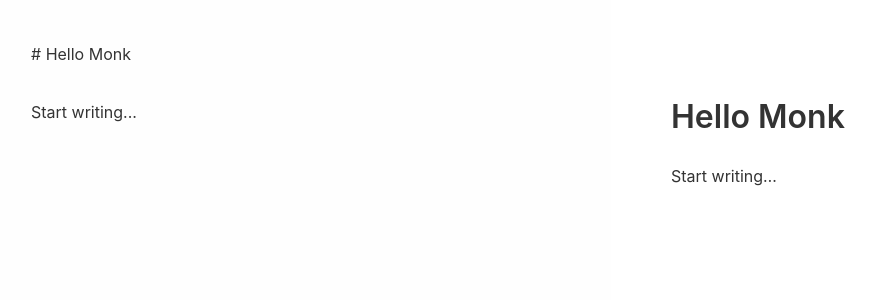
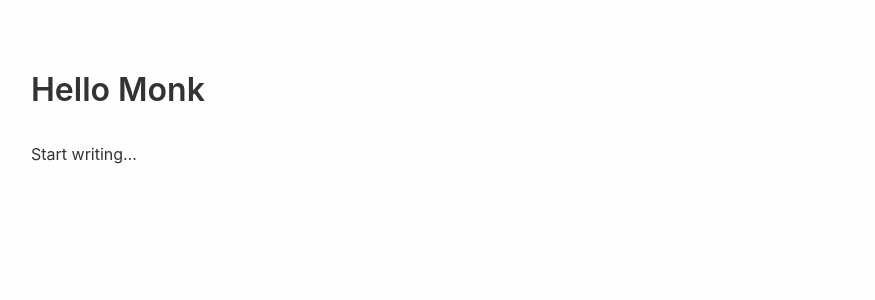
Before and after one commit to manmanhz/MDon, a React (Vite) app: page / in a window 1280 px wide. Shown: the top 300 px of the page, without its empty margins (29-904 px from the left). Built offline with nearby package versions, Linux system fonts and the light colour scheme.

Commit message:
feat: add WYSIWYG editor component

```diff
--- a/src/App.css
+++ b/src/App.css
@@ -9,17 +9,16 @@ body {
 }
 
 .app {
-  display: flex;
   height: 100vh;
 }
 
-.editor {
-  width: 50%;
+/* WYSIWYG Editor Styles */
+.wysiwyg-editor {
+  width: 100%;
   height: 100%;
   padding: 40px 60px;
-  border: none;
   outline: none;
-  resize: none;
+  overflow-y: auto;
   font-family: -apple-system, BlinkMacSystemFont, 'Segoe UI', Roboto, sans-serif;
   font-size: 16px;
   line-height: 1.8;
@@ -27,32 +26,38 @@ body {
   color: #333;
 }
 
-.preview {
-  width: 50%;
-  height: 100%;
-  padding: 40px 60px;
-  overflow-y: auto;
-  background: white;
-  font-family: -apple-system, BlinkMacSystemFont, 'Segoe UI', Roboto, sans-serif;
-  line-height: 1.8;
-  color: #333;
+/* Rendered Markdown styles inside editor */
+.wysiwyg-editor h1 {
+  font-size: 2em;
+  font-weight: 600;
+  margin: 0.67em 0;
 }
 
-/* Typography matching editor */
-.preview h1, .preview h2, .preview h3,
-.preview h4, .preview h5, .preview h6 {
+.wysiwyg-editor h2 {
+  font-size: 1.5em;
   font-weight: 600;
-  margin-top: 1.5em;
-  margin-bottom: 0.5em;
+  margin: 0.75em 0;
 }
 
-.preview h1 { font-size: 2em; }
-.preview h2 { font-size: 1.5em; }
-.preview h3 { font-size: 1.25em; }
+.wysiwyg-editor h3 {
+  font-size: 1.25em;
+  font-weight: 600;
+  margin: 0.83em 0;
+}
 
-.preview p { margin: 1em 0; }
+.wysiwyg-editor p {
+  margin: 1em 0;
+}
 
-.preview code {
+.wysiwyg-editor strong {
+  font-weight: 600;
+}
+
+.wysiwyg-editor em {
+  font-style: italic;
+}
+
+.wysiwyg-editor code {
   background: #f6f8fa;
   padding: 0.2em 0.4em;
   border-radius: 3px;
@@ -60,7 +65,7 @@ body {
   font-size: 85%;
 }
 
-.preview pre {
+.wysiwyg-editor pre {
   background: #f6f8fa;
   padding: 16px;
   border-radius: 6px;
@@ -68,89 +73,50 @@ body {
   margin: 1em 0;
 }
 
-.preview pre code {
+.wysiwyg-editor pre code {
   background: none;
   padding: 0;
-  font-size: 14px;
 }
 
-.preview blockquote {
+.wysiwyg-editor blockquote {
   border-left: 4px solid #dfe2e5;
   padding-left: 16px;
   color: #6a737d;
   margin: 1em 0;
 }
 
-.preview ul, .preview ol {
+.wysiwyg-editor ul, .wysiwyg-editor ol {
   padding-left: 2em;
   margin: 1em 0;
 }
 
-.preview li {
+.wysiwyg-editor li {
   margin: 0.25em 0;
 }
 
-.preview a {
+.wysiwyg-editor a {
   color: #0366d6;
   text-decoration: none;
 }
 
-.preview a:hover {
+.wysiwyg-editor a:hover {
   text-decoration: underline;
 }
 
-.preview img {
-  max-width: 100%;
-  border-radius: 4px;
+/* Custom scrollbar */
+.wysiwyg-editor::-webkit-scrollbar {
+  width: 8px;
 }
 
-.preview hr {
-  border: none;
-  border-top: 1px solid #dfe2e5;
-  margin: 2em 0;
-}
-
-.preview table {
-  border-collapse: collapse;
-  width: 100%;
-  margin: 1em 0;
-}
-
-.preview th, .preview td {
-  border: 1px solid #dfe2e5;
-  padding: 8px 12px;
-  text-align: left;
-}
-
-.preview th {
-  background: #f6f8fa;
-}
-
-/* Custom scrollbar */
-::-webkit-scrollbar {
-  width: 8px;
-  height: 8px;
-}
-
-::-webkit-scrollbar-track {
+.wysiwyg-editor::-webkit-scrollbar-track {
   background: transparent;
 }
 
-::-webkit-scrollbar-thumb {
+.wysiwyg-editor::-webkit-scrollbar-thumb {
   background: #ccc;
   border-radius: 4px;
 }
 
-::-webkit-scrollbar-thumb:hover {
+.wysiwyg-editor::-webkit-scrollbar-thumb:hover {
   background: #999;
 }
-
-/* Placeholder styling */
-.editor:placeholder {
-  color: #999;
-}
-
-/* Selection */
-.editor::selection {
-  background: #b4d7ff;
-}
--- a/src/App.jsx
+++ b/src/App.jsx
@@ -1,15 +1,10 @@
-import React, { useState, useMemo, useEffect, useCallback } from 'react';
-import Editor from './components/Editor';
-import Preview from './components/Preview';
-import { parseMarkdown } from './utils/parser';
-import { useDebounce } from './hooks/useDebounce';
+import React, { useState, useEffect, useCallback } from 'react';
+import WysiwygEditor from './components/WysiwygEditor';
 import './App.css';
 
 function App() {
   const [content, setContent] = useState('# Hello Monk\n\nStart writing...');
   const [currentFilePath, setCurrentFilePath] = useState(null);
-  const debouncedContent = useDebounce(content, 150);
-  const html = useMemo(() => parseMarkdown(debouncedContent), [debouncedContent]);
 
   const handleNew = useCallback(() => {
     setContent('# New Document\n\nStart writing...');
@@ -39,8 +34,7 @@ function App() {
 
   return (
     <div className="app">
-      <Editor content={content} onChange={setContent} />
-      <Preview html={html} />
+      <WysiwygEditor content={content} onChange={setContent} />
     </div>
   );
 }
--- /dev/null
+++ b/src/components/WysiwygEditor.jsx
@@ -0,0 +1,33 @@
+import React, { useRef, useEffect } from 'react';
+import { parseMarkdown } from '../utils/parser';
+
+function WysiwygEditor({ content, onChange }) {
+  const editorRef = useRef(null);
+
+  const handleInput = (e) => {
+    // Pass the plain text content back
+    onChange(e.target.innerText);
+  };
+
+  // Parse markdown to HTML and set as innerHTML
+  useEffect(() => {
+    if (editorRef.current) {
+      const html = parseMarkdown(content);
+      editorRef.current.innerHTML = html;
+    }
+  }, [content]);
+
+  return (
+    <div
+      ref={editorRef}
+      className="wysiwyg-editor"
+      contentEditable={true}
+      onInput={handleInput}
+      suppressContentEditableWarning={true}
+      role="textbox"
+      spellCheck={false}
+    />
+  );
+}
+
+export default WysiwygEditor;
```
Also changed, not shown: 1 other file (tests, documents, lock files or other folders).
